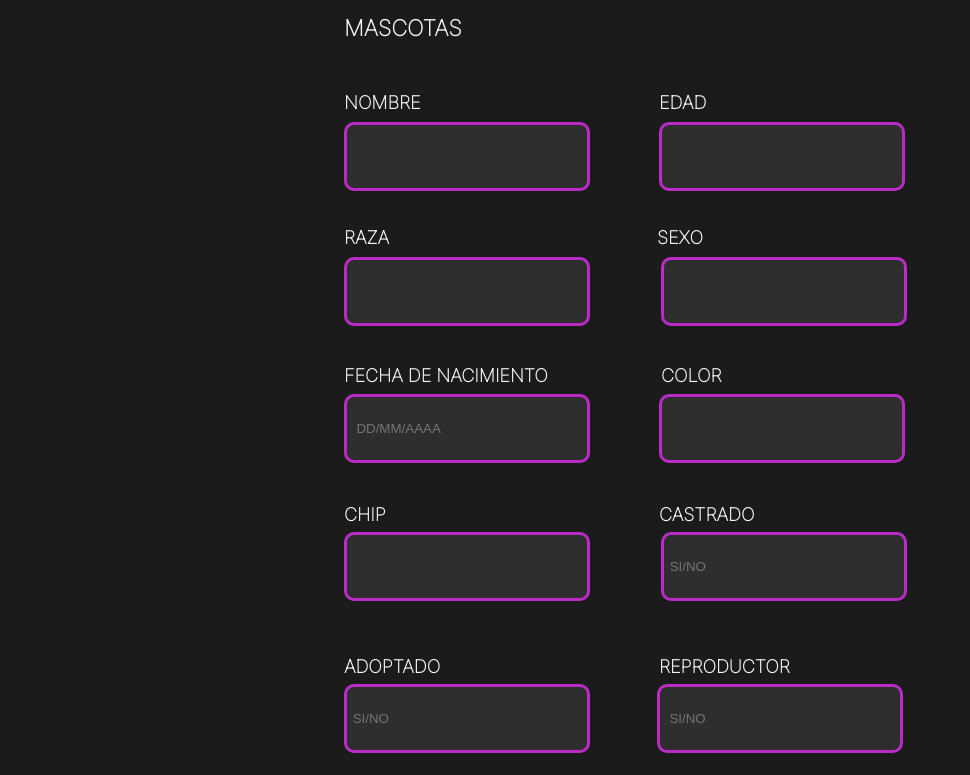
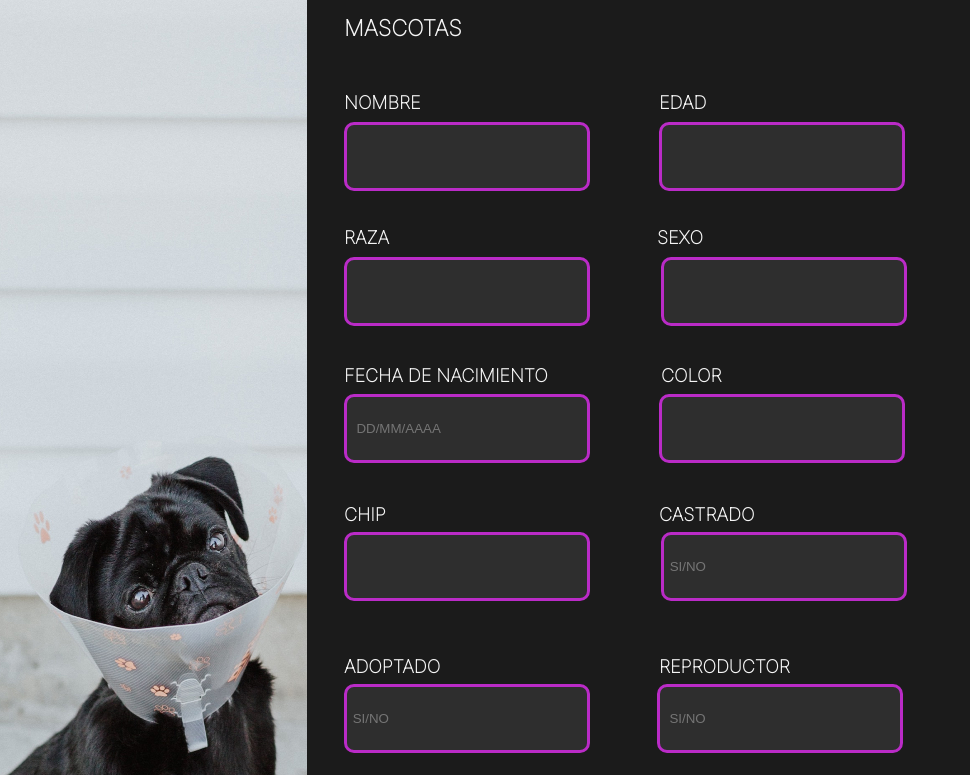
Before and after one commit to AngieCohenDev/petshop, a plain HTML site: page html/mascotas.html in a window 1280 px wide. Shown: the part 118-893 px from the top of the page, without its empty margins (0-970 px from the left). Drawn offline with Linux system fonts and the light colour scheme.

Commit message:
fix: se arregla ruta de la imagen

```diff
--- a/html/mascotas.html
+++ b/html/mascotas.html
@@ -9,7 +9,7 @@
 </head>
 <body>
 
-    <img class="portada-mascota" src="./css/mascota.jpg" alt="mascota">
+    <img class="portada-mascota" src="../css/mascota.jpg" alt="mascota">
 
     <h1 class="titulo">REGISTRATE</h1>
     <H3 class="mascota">MASCOTAS</H3>
```
